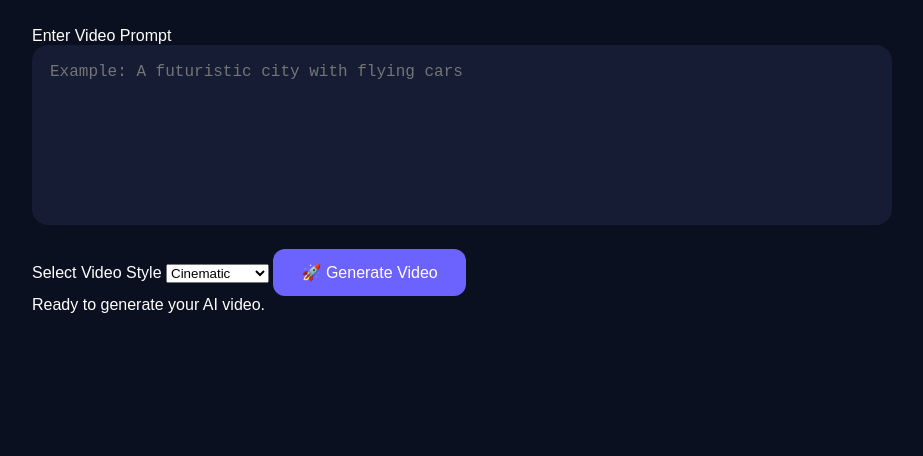
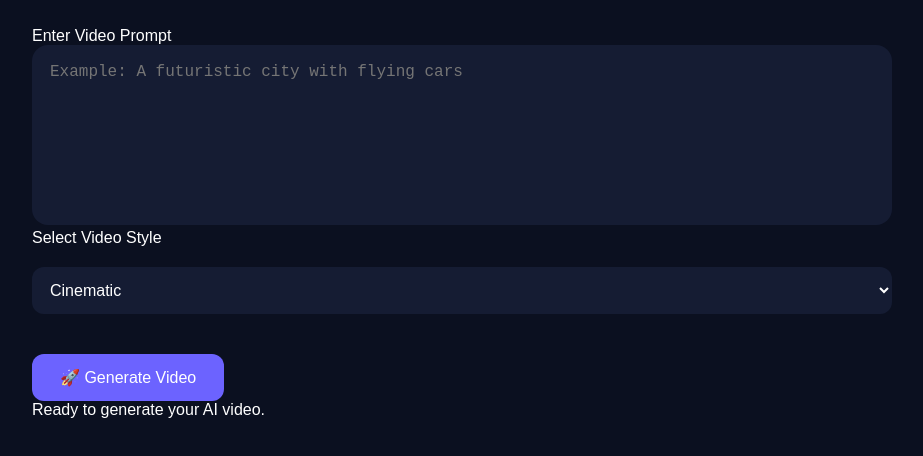
Before and after one commit to krishnadalvi7776-code/Creator-os-v2, a website: page ai-video.html in a window 1280 px wide. Shown: the part 180-636 px from the top of the page, without its empty margins (178-1101 px from the left). Drawn offline with Linux system fonts and the light colour scheme.

Commit message:
Update ai-video.html

```diff
--- a/ai-video.html
+++ b/ai-video.html
@@ -30,6 +30,8 @@
 
 <label>Select Video Style</label>
 
+<div class="video-options">
+
 <select id="videoStyle">
 
 <option>Cinematic</option>
@@ -39,6 +41,7 @@
 
 </select>
 
+</div>
 
 <button id="generateVideoBtn">
 🚀 Generate Video
```
